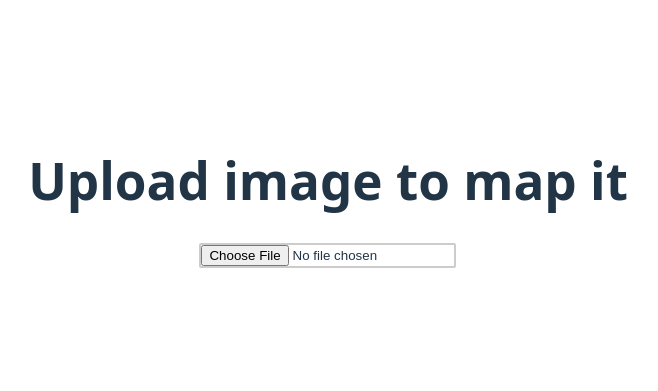
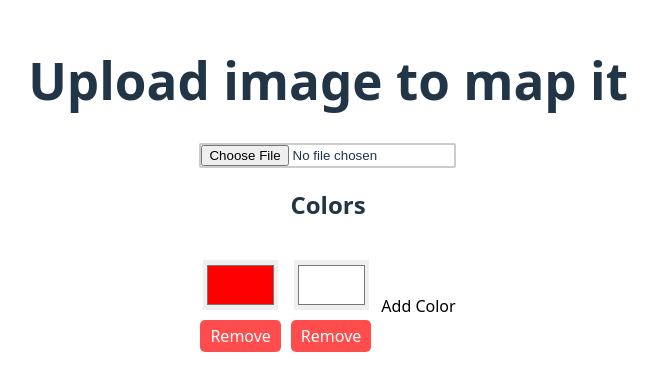
Before and after one commit to TheStrgamer/Marching-Image, a React (Vite) app in the folder frontend/colormap/: page / in a window 1280 px wide. Shown: the part 207-598 px from the top of the page, without its empty margins (312-970 px from the left). Built offline with nearby package versions, Linux system fonts and the light colour scheme.

Commit message:
Added simple color picking

```diff
--- a/frontend/colormap/src/App.css
+++ b/frontend/colormap/src/App.css
@@ -56,3 +56,41 @@
   border: 2px solid #ccc;
   border-radius: 2px;
   }
+
+.colorpicker-list {
+  display: flex;
+  flex-wrap: wrap;
+  justify-content: center;
+  margin-top: 2rem;
+}
+
+.colorpicker-list button {
+  background-color: transparent;
+  border: none;
+  cursor: pointer;
+  margin: 5px;
+  padding: 0;
+  transition: transform 0.2s;
+  margin-bottom: 1rem;
+}
+
+.colorpicker-list button:hover {
+  background-color: #99999933;
+}
+
+.colorpicker input {
+  width: 75px;
+  height: 50px;
+  margin: 5px;
+  cursor: pointer;
+  border: none
+}
+
+.colorpicker button {
+  background-color: #ff4d4d;
+  color: white;
+  border: none;
+  padding: 5px 10px;
+  border-radius: 5px;
+  cursor: pointer;
+}
--- a/frontend/colormap/src/App.tsx
+++ b/frontend/colormap/src/App.tsx
@@ -1,6 +1,7 @@
 import { useState } from 'react'
 import './App.css'
 import ImageUpload from './components/ImageUpload'
+import ColorpickerList from './components/ColorpickerList'
 
 
 function App() {
@@ -15,6 +16,8 @@ function App() {
         <h1>Upload image to map it</h1>
         <ImageUpload />
 
+        <h2>Colors</h2>
+        <ColorpickerList />
       </div>
     </>
   )
--- a/frontend/colormap/src/components/Colorpicker.tsx
+++ b/frontend/colormap/src/components/Colorpicker.tsx
@@ -0,0 +1,25 @@
+import React from 'react';
+
+type ColorpickerProps = {
+  color: string;
+  onChange: (newColor: string) => void;
+  onRemove: () => void;
+};
+
+function Colorpicker({ color, onChange, onRemove }: ColorpickerProps) {
+  return (
+    <div className="colorpicker">
+      <input
+        type="color"
+        value={color}
+        onChange={(e) => onChange(e.target.value)}
+      />
+      <div className="color-display" style={{ backgroundColor: color }}></div>
+      <button className="removeButton" onClick={onRemove}>
+        Remove
+      </button>
+    </div>
+  );
+}
+
+export default Colorpicker;
--- a/frontend/colormap/src/components/ColorpickerList.tsx
+++ b/frontend/colormap/src/components/ColorpickerList.tsx
@@ -0,0 +1,40 @@
+import React, { useState } from 'react';
+import Colorpicker from './Colorpicker';
+
+function ColorpickerList() {
+  const [colors, setColors] = useState(['#FF0000', '#FFFFFF']);
+
+  const updateColor = (index: number, newColor: string) => {
+    const updated = [...colors];
+    updated[index] = newColor;
+    setColors(updated);
+    console.log(`Color at index ${index} updated to ${newColor}`);
+  };
+
+  const removeColor = (index: number) => {
+    const updated = colors.filter((_, i) => i !== index);
+    setColors(updated);
+  };
+
+  const addColor = () => {
+    setColors([...colors, '#FFFFFF']);
+  };
+
+  return (
+    <div className="colorpicker-list">
+      {colors.map((color, index) => (
+        <Colorpicker
+          key={index}
+          color={color}
+          onChange={(newColor) => updateColor(index, newColor)}
+          onRemove={() => removeColor(index)}
+        />
+      ))}
+      <button onClick={addColor} className="add-color-button">
+        Add Color
+      </button>
+    </div>
+  );
+}
+
+export default ColorpickerList;
```
